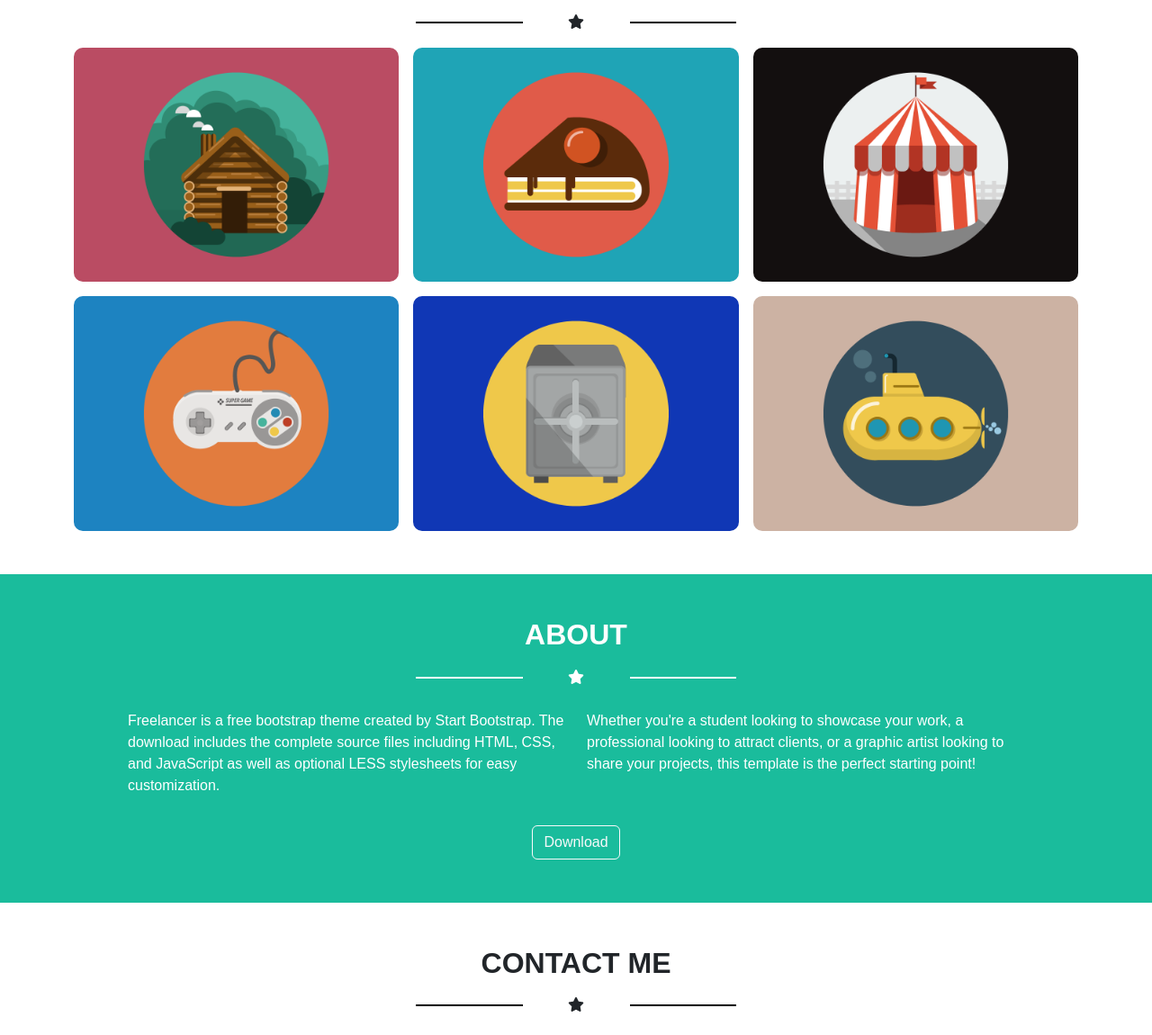
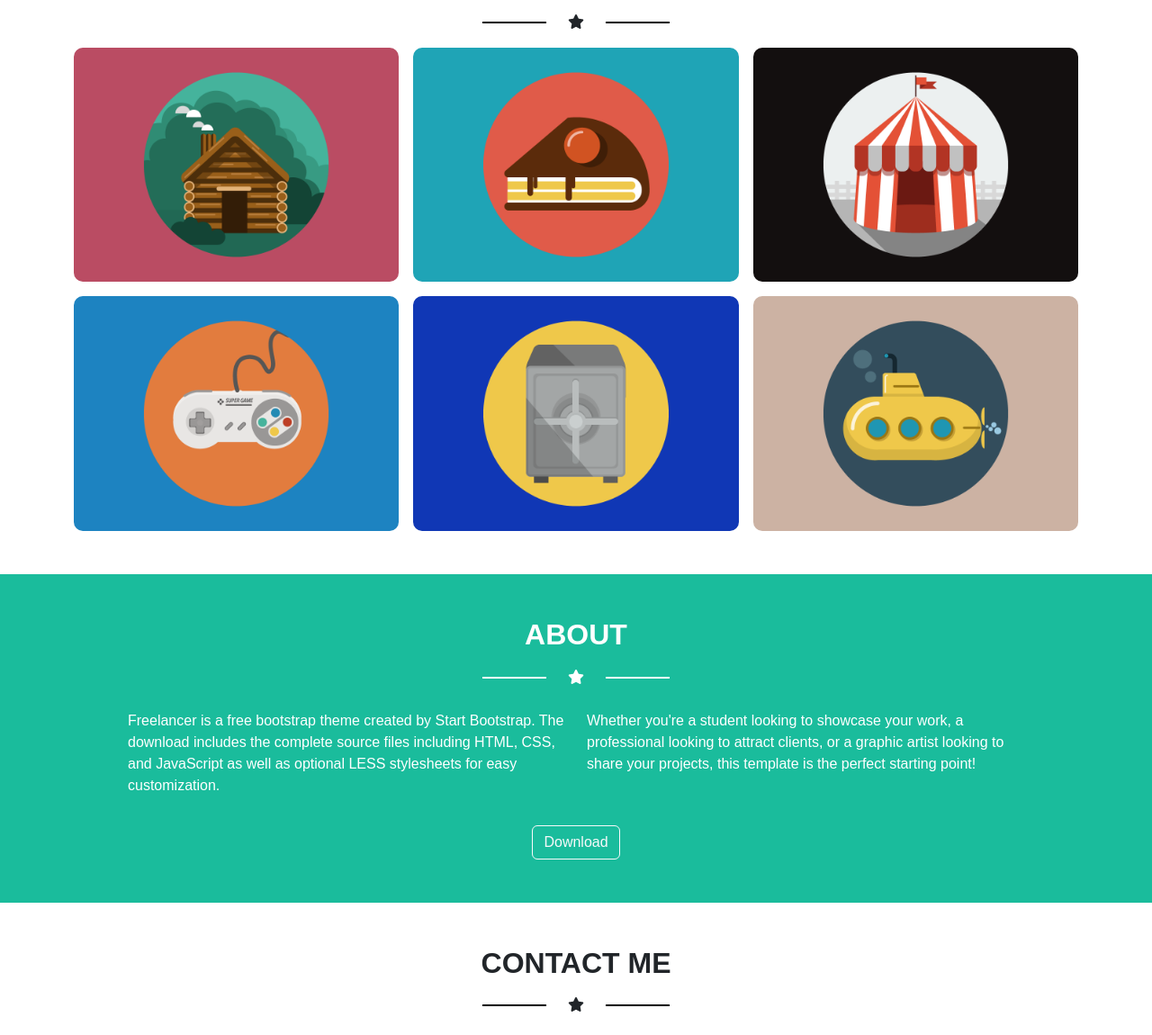
Before and after one commit to MironAlberto/html-css-bootstrap-freelancer, a plain HTML site: page index.html in a window 1280 px wide. Shown: the part 627-1777 px from the top of the page at 90% size. Drawn offline with nearby package versions, Linux system fonts and the light colour scheme.

Commit message:
modifiche varie

```diff
--- a/index.html
+++ b/index.html
@@ -89,19 +89,19 @@
                         </h1>
 
                         <div class="row justify-content-center align-items-center pt-2 pb-3">
-                            <div class="col-3">
+                            <div class="col-2">
                                 <div class="white-line">
 
                                 </div>
                             </div>
 
-                            <div class="col-2">
+                            <div class="col-auto">
                                 <div>
                                     <i class="fa-solid fa-star"></i>
                                 </div>
                             </div>
 
-                            <div class="col-3">
+                            <div class="col-2">
                                 <div class="white-line">
 
                                 </div>
@@ -127,19 +127,19 @@
                         </h2>
 
                         <div class="row justify-content-center align-items-center pt-2 pb-3">
-                            <div class="col-3">
+                            <div class="col-2">
                                 <div class="black-line">
 
                                 </div>
                             </div>
 
-                            <div class="col-2">
+                            <div class="col-auto">
                                 <div>
                                     <i class="fa-solid fa-star"></i>
                                 </div>
                             </div>
 
-                            <div class="col-3">
+                            <div class="col-2">
                                 <div class="black-line">
 
                                 </div>
@@ -205,19 +205,19 @@
                         </h2>
 
                         <div class="row justify-content-center align-items-center pt-2 pb-3">
-                            <div class="col-3">
+                            <div class="col-2">
                                 <div class="white-line">
 
                                 </div>
                             </div>
 
-                            <div class="col-2">
+                            <div class="col-auto">
                                 <div>
                                     <i class="fa-solid fa-star"></i>
                                 </div>
                             </div>
 
-                            <div class="col-3">
+                            <div class="col-2">
                                 <div class="white-line">
 
                                 </div>
@@ -259,19 +259,19 @@
                         </h2>
 
                         <div class="row justify-content-center align-items-center pt-2 pb-3">
-                            <div class="col-3">
+                            <div class="col-2">
                                 <div class="black-line">
 
                                 </div>
                             </div>
 
-                            <div class="col-2">
+                            <div class="col-auto">
                                 <div>
                                     <i class="fa-solid fa-star"></i>
                                 </div>
                             </div>
 
-                            <div class="col-3">
+                            <div class="col-2">
                                 <div class="black-line">
 
                                 </div>
```
